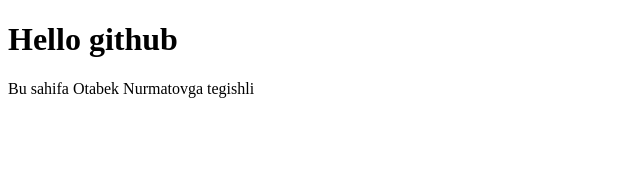
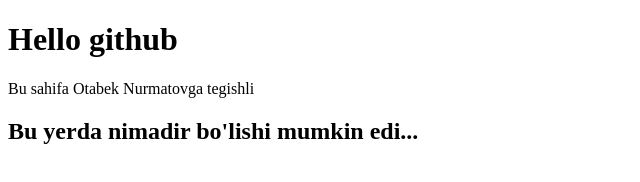
Before and after one commit to otabeknurmatov1/hello, a plain HTML site: page hello.html in a window 1280 px wide. Shown: the whole page, without its empty margins (0-640 px from the left). Drawn offline with Linux system fonts and the light colour scheme.

Commit message:
h2 qo'shildi

```diff
--- a/hello.html
+++ b/hello.html
@@ -10,6 +10,7 @@
 
     <h1>Hello github</h1>
     <p>Bu sahifa Otabek Nurmatovga tegishli</p>
+    <h2>Bu yerda nimadir bo'lishi mumkin edi...</h2>
 
 </body>
 </html>
```
